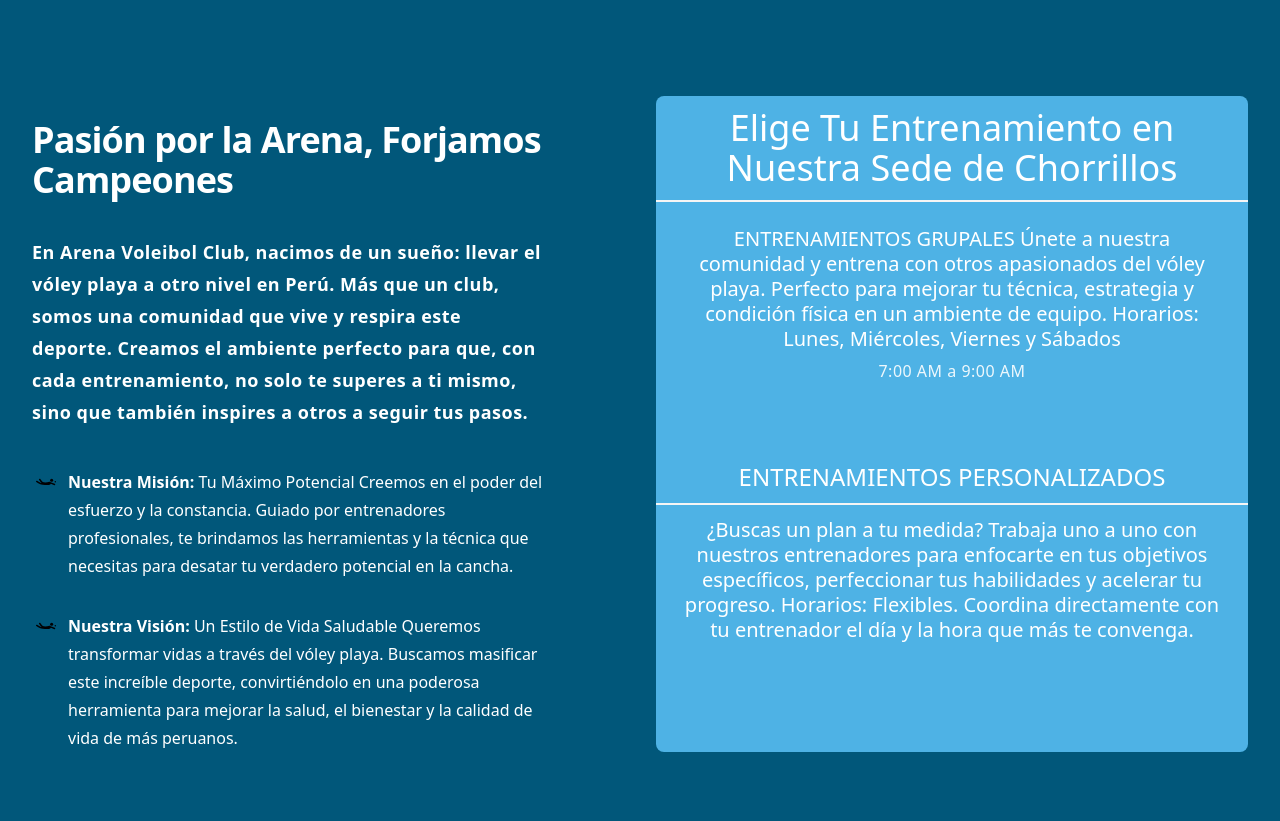
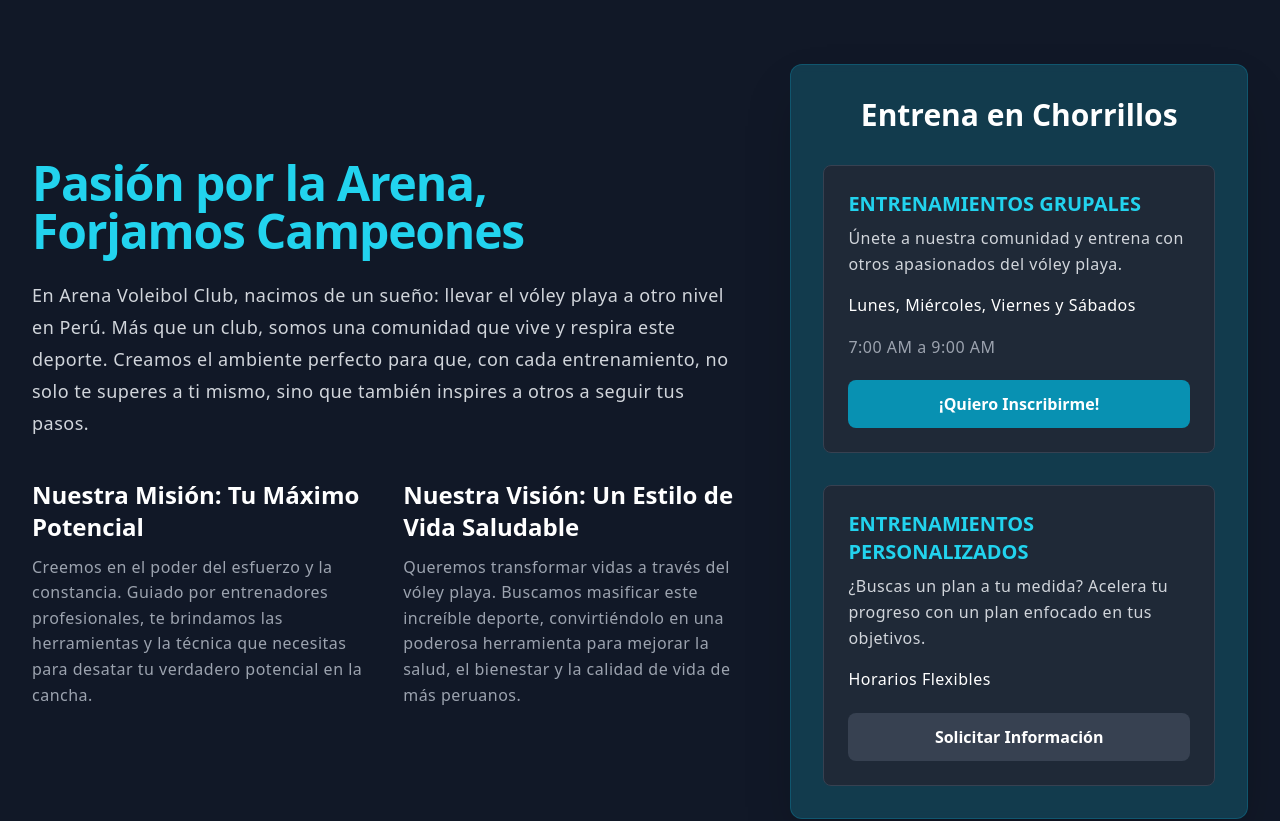
Before and after one commit to leovoley2/eslan.web, an Astro site: page / in a window 1280 px wide. Shown: the part 1180-2001 px from the top of the page. Built offline with nearby package versions, Linux system fonts and the light colour scheme; Astro itself is replaced by a stand-in of ours.

Commit message:
Update Intro.astro

```diff
--- a/src/components/Intro.astro
+++ b/src/components/Intro.astro
@@ -1,97 +1,74 @@
+---
+// No se necesita JavaScript del lado del servidor para este componente estático.
+---
 
-<div class="overflow-hidden bg-[#01577a] py-24 sm:py-32">
-    <div class="mx-auto max-w-7xl px-6 lg:px-8">
-      <div class="mx-auto grid max-w-2xl grid-cols-1 gap-x-8 gap-y-16 sm:gap-y-20 lg:mx-0 lg:max-w-none lg:grid-cols-2">
-        <div class="lg:pr-8 lg:pt-4" data-animate="fade-right" data-delay="200">
-          <div class="lg:max-w-lg">
+<section id="nosotros" class="bg-gray-900 text-white py-16 sm:py-24">
+  <div class="container mx-auto px-6 lg:px-8">
 
-            <p class="mt-2 text-3xl font-bold tracking-tight text-white sm:text-4xl" data-animate="fade-up" data-delay="300">Pasión por la Arena, Forjamos Campeones</p>
-            <p class="mt-5 text-lg leading-8 text-white font-semibold" data-animate="fade-up" data-delay="400">En Arena Voleibol Club, nacimos de un sueño: llevar el vóley playa a otro nivel en Perú. Más que un club, somos una comunidad que vive y respira este deporte. Creamos el ambiente perfecto para que, con cada entrenamiento, no solo te superes a ti mismo, sino que también inspires a otros a seguir tus pasos.</p>
-            <dl class="mt-10 max-w-xl space-y-8 text-base leading-7 text-white lg:max-w-none" data-stagger="fade-up" data-stagger-delay="100">
-              <div class="relative pl-9">
-                <dt class="inline font-semibold text-white">
-                  <svg class="absolute left-1 top-1 h-6 w-5 text-white" viewBox="0 0 20 20" fill="currentColor" aria-hidden="true">
-                    <img class="h-5 w-5 absolute left-1 top-1" src="/voley.svg" alt="voleibol de playa">
-                  </svg>
-                  Nuestra Misión:
-                </dt>
-                <dd class="inline text-white">Tu Máximo Potencial
-Creemos en el poder del esfuerzo y la constancia. Guiado por entrenadores profesionales, te brindamos las herramientas y la técnica que necesitas para desatar tu verdadero potencial en la cancha.</dd>
-              </div>
-              <div class="relative pl-9">
-                <dt class="inline font-semibold text-white">
-                  <svg class="absolute left-1 top-1 h-5 w-5 text-white" viewBox="0 0 20 20" fill="currentColor" aria-hidden="true">
-                    <img class="h-5 w-5 absolute left-1 top-1" src="/voley.svg" alt="voleibol de playa">
-                  </svg>
-                Nuestra Visión:
-                </dt>
-                <dd class="inline text-white">Un Estilo de Vida Saludable
-Queremos transformar vidas a través del vóley playa. Buscamos masificar este increíble deporte, convirtiéndolo en una poderosa herramienta para mejorar la salud, el bienestar y la calidad de vida de más peruanos.</dd>
-              </div>
+    <div class="grid grid-cols-1 lg:grid-cols-5 gap-12 items-center">
 
-            </dl>
+      <div class="lg:col-span-3">
+        <h2 class="text-4xl font-bold tracking-tight text-cyan-400 sm:text-5xl mb-6">
+          Pasión por la Arena, <span class="block">Forjamos Campeones</span>
+        </h2>
+        <p class="text-lg text-gray-300 leading-8 mb-10">
+          En Arena Voleibol Club, nacimos de un sueño: llevar el vóley playa a otro nivel en Perú. Más que un club, somos una comunidad que vive y respira este deporte. Creamos el ambiente perfecto para que, con cada entrenamiento, no solo te superes a ti mismo, sino que también inspires a otros a seguir tus pasos.
+        </p>
+
+        <div class="grid grid-cols-1 md:grid-cols-2 gap-8">
+          <article>
+            <h3 class="text-2xl font-semibold text-white mb-3">
+              Nuestra Misión: Tu Máximo Potencial
+            </h3>
+            <p class="text-gray-400">
+              Creemos en el poder del esfuerzo y la constancia. Guiado por entrenadores profesionales, te brindamos las herramientas y la técnica que necesitas para desatar tu verdadero potencial en la cancha.
+            </p>
+          </article>
+
+          <article>
+            <h3 class="text-2xl font-semibold text-white mb-3">
+              Nuestra Visión: Un Estilo de Vida Saludable
+            </h3>
+            <p class="text-gray-400">
+              Queremos transformar vidas a través del vóley playa. Buscamos masificar este increíble deporte, convirtiéndolo en una poderosa herramienta para mejorar la salud, el bienestar y la calidad de vida de más peruanos.
+            </p>
+          </article>
+        </div>
+      </div>
+
+      <div class="lg:col-span-2">
+        <div class="bg-cyan-800/50 backdrop-blur-sm rounded-xl p-8 shadow-2xl border border-cyan-700/50">
+          <h3 class="text-3xl font-bold text-center mb-8 text-white">
+            Entrena en Chorrillos
+          </h3>
+
+          <div class="space-y-8">
+            <div class="bg-gray-800 p-6 rounded-lg border border-gray-700">
+              <h4 class="font-bold text-xl text-cyan-400 mb-2">ENTRENAMIENTOS GRUPALES</h4>
+              <p class="text-gray-300 mb-4">
+                Únete a nuestra comunidad y entrena con otros apasionados del vóley playa.
+              </p>
+              <p class="text-white font-medium">Lunes, Miércoles, Viernes y Sábados</p>
+              <p class="text-gray-400 mb-5">7:00 AM a 9:00 AM</p>
+              <a href="#contacto" class="w-full inline-block text-center bg-cyan-600 text-white font-semibold py-3 px-6 rounded-lg hover:bg-cyan-500 transition-colors duration-300">
+                ¡Quiero Inscribirme!
+              </a>
+            </div>
+
+            <div class="bg-gray-800 p-6 rounded-lg border border-gray-700">
+              <h4 class="font-bold text-xl text-cyan-400 mb-2">ENTRENAMIENTOS PERSONALIZADOS</h4>
+              <p class="text-gray-300 mb-4">
+                ¿Buscas un plan a tu medida? Acelera tu progreso con un plan enfocado en tus objetivos.
+              </p>
+              <p class="text-white font-medium mb-5">Horarios Flexibles</p>
+              <a href="#contacto" class="w-full inline-block text-center bg-gray-700 text-white font-semibold py-3 px-6 rounded-lg hover:bg-gray-600 transition-colors duration-300">
+                Solicitar Información
+              </a>
+            </div>
           </div>
         </div>
-        <div
-  class="block rounded-lg intro text-center shadow-secondary-1 dark:bg-surface-dark dark:text-white text-surface" data-animate="fade-left" data-delay="300">
-  <div
-    class="border-b-2 border-neutral-100 px-6 py-3 dark:border-white/10 text-4xl">
-    Elige Tu Entrenamiento en Nuestra Sede de Chorrillos
-  </div>
-  <div class="p-6">
-    <h5
-      class="mb-2 text-xl font-medium leading-tight">
-    ENTRENAMIENTOS GRUPALES
+      </div>
 
-Únete a nuestra comunidad y entrena con otros apasionados del vóley playa. Perfecto para mejorar tu técnica, estrategia y condición física en un ambiente de equipo.
-
-Horarios:
-Lunes, Miércoles, Viernes y Sábados
-
-    </h5>
-    <p class="mb-4 text-base">
-     7:00 AM a 9:00 AM
-    </p>
-    <button
-      type="button"
-      class="inline-block text-2xl rounded bg-primary px-6 pb-2 pt-2.5 font-medium uppercase leading-normal text-white shadow-primary-3 transition duration-150 ease-in-out hover:bg-primary-accent-300 hover:shadow-primary-2 focus:bg-primary-accent-300 focus:shadow-primary-2 focus:outline-none focus:ring-0 active:bg-primary-600 active:shadow-primary-2 dark:shadow-black/30 dark:hover:shadow-dark-strong dark:focus:shadow-dark-strong dark:active:shadow-dark-strong"
-      data-twe-ripple-init
-      data-twe-ripple-color="light">
-      <!--Horario Nocturno Sede Surco-->
-    </button>
-  </div>
-  <!--<div
-    class="border-t-2 text-1xl border-neutral-100 px-6 py-3 dark:border-white/10 text-surface/75 dark:text-white/75">
-    <h5
-      class="mb-2 text-xl font-medium leading-tight">
-    Martes y Jueves
-    </h5>
-    <p class="mb-4 text-base">
-      de 7:00 a 9:00 PM.
-    </p>
-  </div>-->
-  <button
-      type="button"
-      class="inline-block text-2xl rounded bg-primary px-6 pb-2 pt-2.5 font-medium uppercase leading-normal text-white shadow-primary-3 transition duration-150 ease-in-out hover:bg-primary-accent-300 hover:shadow-primary-2 focus:bg-primary-accent-300 focus:shadow-primary-2 focus:outline-none focus:ring-0 active:bg-primary-600 active:shadow-primary-2 dark:shadow-black/30 dark:hover:shadow-dark-strong dark:focus:shadow-dark-strong dark:active:shadow-dark-strong"
-      data-twe-ripple-init
-      data-twe-ripple-color="light">
-      ENTRENAMIENTOS PERSONALIZADOS
-    </button>
-    <div
-    class="border-t-2 text-1xl border-neutral-100 px-6 py-3 dark:border-white/10 text-surface/75 dark:text-white/75">
-    <h5
-      class="mb-2 text-xl font-medium leading-tight">
-   ¿Buscas un plan a tu medida? Trabaja uno a uno con nuestros entrenadores para enfocarte en tus objetivos específicos, perfeccionar tus habilidades y acelerar tu progreso.
-
-Horarios:
-Flexibles. Coordina directamente con tu entrenador el día y la hora que más te convenga.
-    </h5>
-   <!-- <p class="mb-4 text-base">
-      de 5:00 a 7:00 PM.
-    </p>
-  </div> -->
-
-</div>
-      </div>
     </div>
   </div>
+</section>
```
